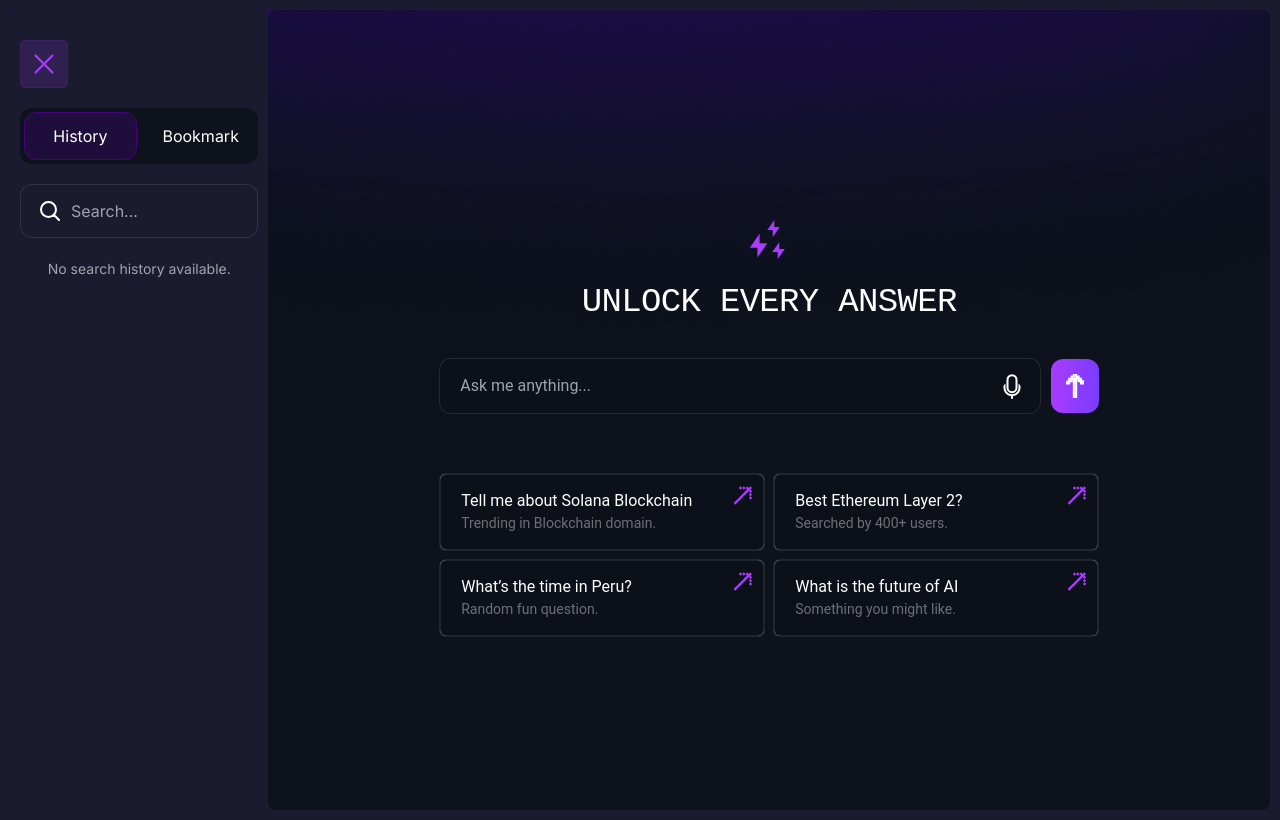
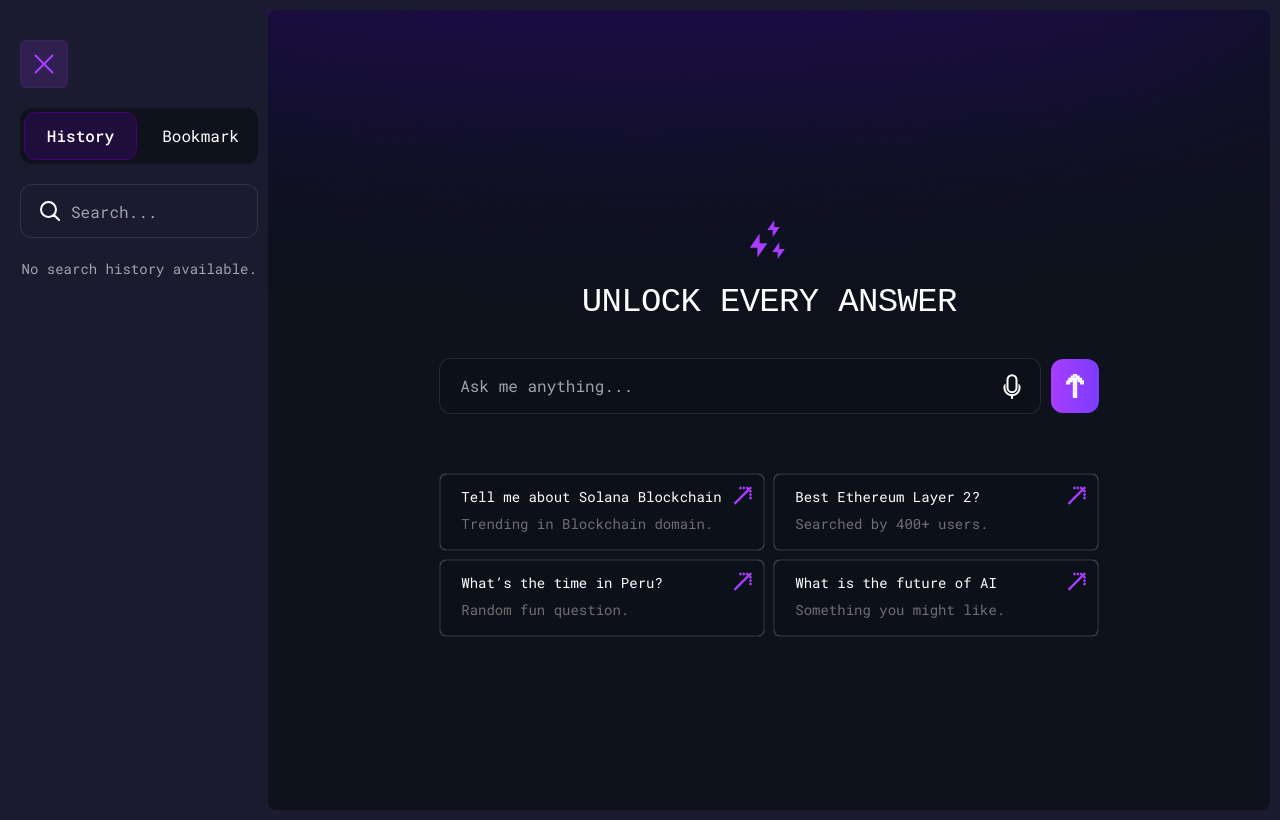
Before and after one commit to HassanKhan123/next-pwa-app, a Next.js app: page / in a window 1280 px wide. Built offline with nearby package versions, Linux system fonts and the light colour scheme.

Commit message:
chore: roboto_mano font

```diff
--- a/src/app/globals.css
+++ b/src/app/globals.css
@@ -7,6 +7,9 @@ body {
     @apply bg-custom-purple;
   }
 
+.--font {
+  font-family: __Roboto_Mono_9317f7, "Roboto Mono", ui-monospace, SFMono-Regular, Menlo, Monaco, "Liberation Mono", "DejaVu Sans Mono", "Courier New", monospace !important;
+}
 
 .hide-scrollbar {
   scrollbar-width: none; /* For Firefox */
--- a/src/app/layout.tsx
+++ b/src/app/layout.tsx
@@ -1,5 +1,5 @@
 import type { Metadata } from "next";
-import { Inter } from "next/font/google";
+import { Inter, Roboto_Mono } from "next/font/google";
 import "./globals.css";
 import { Provider as JotaiProvider } from "jotai";
 import Layout from "../layout";
@@ -7,6 +7,12 @@ import AppKitProvider from "@/context";
 import { ToastContainer } from "react-toastify";
 
 const inter = Inter({ subsets: ["latin"] });
+
+const roboto_mano = Roboto_Mono({
+  subsets: ['latin'],
+  variable: '--roboto-mano',
+  weight: ['100', '200', '300', '400', '500', '600', '700']
+})
 
 export const metadata: Metadata = {
   title: "AI Search Engine",
@@ -20,7 +26,7 @@ export default function RootLayout({
 }>) {
   return (
     <html lang="en">
-      <body className={`lg:p-[10px] overflow-auto lg:overflow-hidden p-[0px] ${inter.className}`}>
+      <body className={`lg:p-[10px] overflow-auto lg:overflow-hidden p-[0px] ${roboto_mano.className}`}>
         <AppKitProvider>
           <JotaiProvider>
             <ToastContainer />
--- a/src/components/answer/index.tsx
+++ b/src/components/answer/index.tsx
@@ -105,7 +105,7 @@ function AnswerCard({ isLoading, text, searchValue, time, id, handleRebuild }: A
           </div>
           <div
             id={`markdown-${id}`} // Assign unique ID
-            className="text-white text-[16px] fon-normal font-roboto"
+            className="text-white text-[16px] font-normal font-roboto"
             dangerouslySetInnerHTML={markdownContent}
           />
           <div className="flex gap-[10px] items-center">
--- a/src/components/card/suggestion/index.tsx
+++ b/src/components/card/suggestion/index.tsx
@@ -38,10 +38,10 @@ function SuggestionCard({
         width={40}
         height={40}
       />
-      <span className="text-white z-10 text-[16px] font-roboto font-normal">
+      <span className="text-white z-10 text-sm font-roboto leading-[120%] font-normal">
         {heading}
       </span>
-      <span className="text-[rgba(255,255,255,0.40)] z-10 text-[14px] font-normal font-roboto">
+      <span className="text-[rgba(255,255,255,0.40)] z-10 text-sm mt-2 font-normal font-roboto">
         {paragraph}
       </span>
     </div>
--- a/src/components/input/search/index.tsx
+++ b/src/components/input/search/index.tsx
@@ -19,7 +19,7 @@ const SearchInput: React.FC<SearchInputProps> = ({ value, onChange }) => {
         value={value}
         placeholder="Search..."
         onChange={(e) => onChange(e.target.value)}
-        className="text-white bg-[#1B1B30] pl-[50px] rounded-[12px] h-[54px] w-full border border-[rgba(255,255,255,0.10)]"
+        className="text-white bg-[#1B1B30] pl-[50px] rounded-[12px] h-[54px] w-full border font-roboto border-[rgba(255,255,255,0.10)]"
       />
     </div>
   );
--- a/src/components/input/voice/index.tsx
+++ b/src/components/input/voice/index.tsx
@@ -123,7 +123,7 @@ function InputWithVoice() {
         onChange={handleInputChange}
         onKeyDown={handleKeyDown}
         disabled={loading}
-        className="bg-[#0c1019] font-roboto text-white rounded-[12px] h-[56px] w-full p-[2px_40px_2px_20px] border border-[rgba(255,255,255,0.10)]"
+        className="bg-[#0c1019] font-roboto text-white leading-[120%] font-[400] rounded-[12px] h-[56px] w-full p-[2px_40px_2px_20px] border border-[rgba(255,255,255,0.10)]"
       />
         <div onClick={handleMicClick} className="absolute right-[55px] lg:right-[65px] cursor-pointer inset-y-0 flex items-center">
           <Image src={isListening ? StopIcon : VoiceIcon} alt="voice_icon" />
--- a/src/components/sidebar/index.tsx
+++ b/src/components/sidebar/index.tsx
@@ -170,7 +170,7 @@ function Sidebar({ isSidebarOpen, toggleSidebar }: SidebarProps) {
           <div
             onClick={() => handleTabClick("History")}
             className={cx(
-              "cursor-pointer lg:w-[121px] w-[50%] h-[48px] p-[15px_10px_15px_10px] flex items-center justify-center text-[16px] font-normal rounded-[12px] border transition-all duration-300",
+              "cursor-pointer lg:w-[121px] w-[50%] h-[48px] p-[15px_10px_15px_10px] flex items-center justify-center font-roboto text-[16px] font-[500] rounded-[12px] border transition-all duration-300",
               {
                 "bg-[#1F0E3C] border-custom-purple-border":
                   activeTab === "History",
@@ -205,7 +205,7 @@ function Sidebar({ isSidebarOpen, toggleSidebar }: SidebarProps) {
                     className="flex cursor-pointer flex-col gap-[10px]"
                     key={index}
                   >
-                    <span className="text-[15px] text-[rgba(169,60,255,1)] font-normal font-roboto rounded-[6px] bg-[#222337] shadow-custom-inset p-[4px_10px_4px_10px] border border-[rgba(255,255,255,0.08)]">
+                    <span className="text-[15px] text-[rgba(169,60,255,1)] font-[500] font-roboto rounded-[6px] bg-[#222337] shadow-custom-inset p-[4px_10px_4px_10px] border border-[rgba(255,255,255,0.08)]">
                       {dateLabel}
                     </span>
                     {values
@@ -214,11 +214,11 @@ function Sidebar({ isSidebarOpen, toggleSidebar }: SidebarProps) {
                       .map((value, valueIndex) => (
                         <div
                           key={valueIndex}
-                          className="px-2.5 py-1.5 flex gap-1 justify-between rounded-lg text-white"
+                          className="px-1 py-1.5 flex gap-1 justify-between rounded-lg text-white"
                         >
                           <p
                             onClick={() => handlePost(value)}
-                            className="md:text-xs text-base cursor-pointer text-[rgba(242,244,247,1)] font-normal font-roboto"
+                            className="md:text-xs text-base cursor-pointer text-[rgba(242,244,247,1)] font-[500] tracking-[-0.34px] leading-[120%] font-roboto"
                           >
                             {value}
                           </p>
--- a/tailwind.config.ts
+++ b/tailwind.config.ts
@@ -9,7 +9,7 @@ const config: Config = {
   theme: {
     extend: {
       fontFamily: {
-        roboto: ['Roboto', 'sans-serif'],
+        roboto: 'var(--roboto-mano)',
         geistMono: ['Geist Mono', 'monospace'],
       },
       colors: {
```
Also changed, not shown: 1 other file (tests, documents, lock files or other folders).
